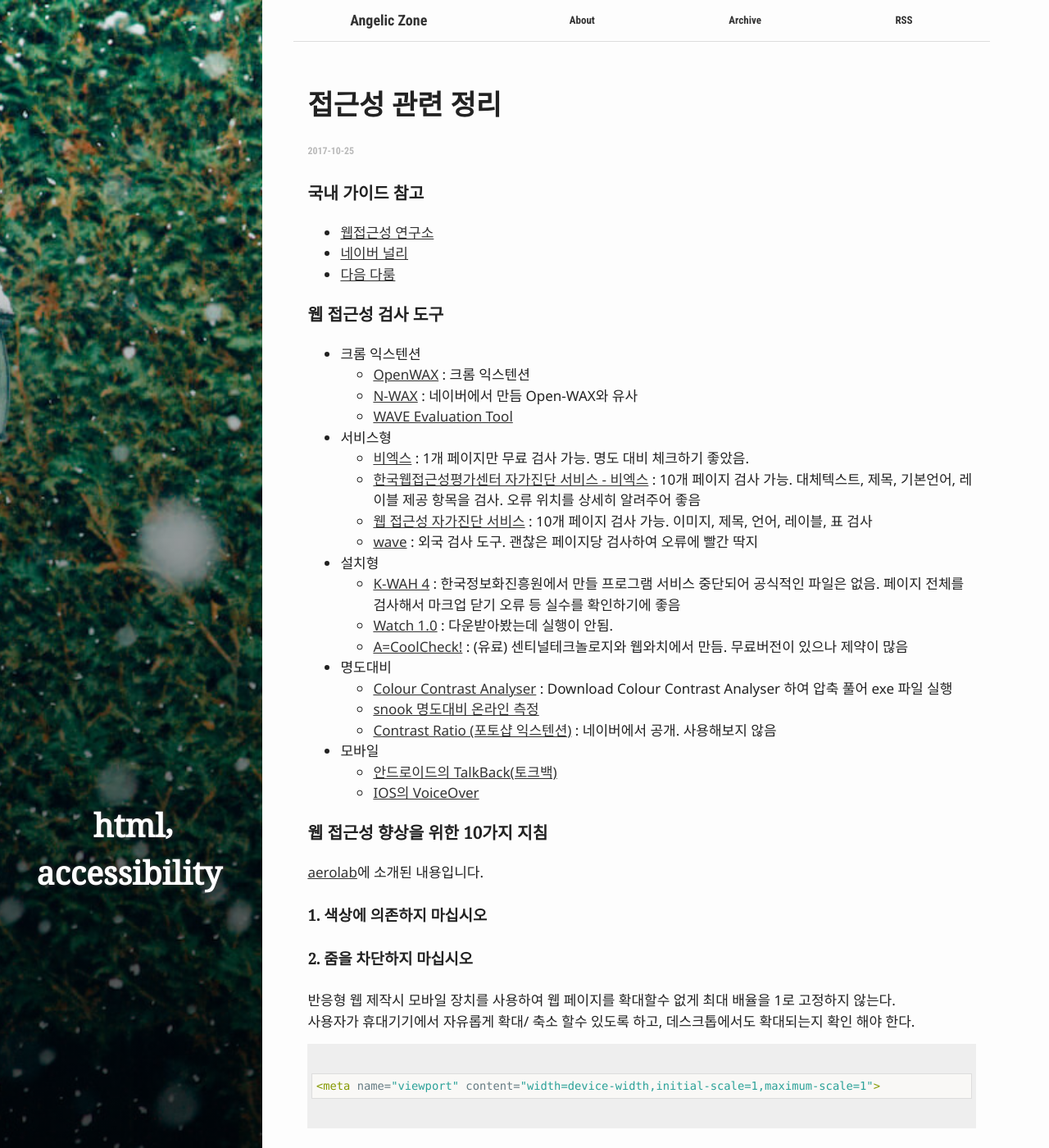
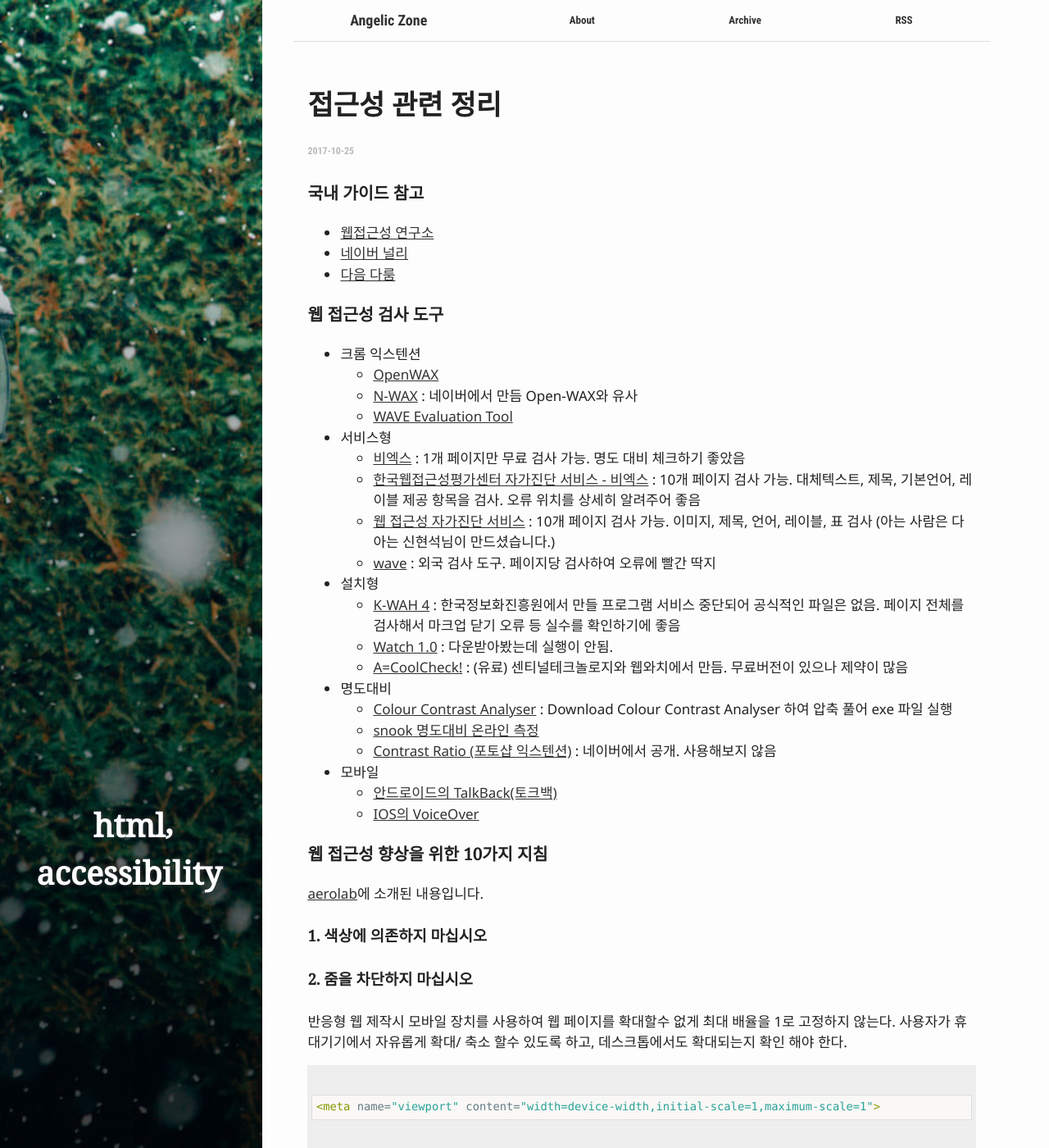
Before and after one commit to pigjh1/pigjh1.github.com, a Jekyll site: the page built from _posts/2017-10-25-web-accessibility.md, in a window 1280 px wide and 1400 px high. Shown: the whole window at 82% size. Built offline with Jekyll 4.4.1, drawn with Linux system fonts in a browser that asks for light colours; some of the changed text lies outside the part shown.

Commit message:
Update posts

```diff
--- a/_posts/2017-10-25-web-accessibility.md
+++ b/_posts/2017-10-25-web-accessibility.md
@@ -14,14 +14,14 @@
 
 ### 웹 접근성 검사 도구
 - 크롬 익스텐션
-    - [OpenWAX](https://chrome.google.com/webstore/detail/openwax/bfahpbmaknaeohgdklfbobogpdngngoe?hl=kohttps://chrome.google.com/webstore/detail/openwax/bfahpbmaknaeohgdklfbobogpdngngoe?hl=ko) : 크롬 익스텐션
+    - [OpenWAX](https://chrome.google.com/webstore/detail/openwax/bfahpbmaknaeohgdklfbobogpdngngoe?hl=kohttps://chrome.google.com/webstore/detail/openwax/bfahpbmaknaeohgdklfbobogpdngngoe?hl=ko)
     - [N-WAX](https://chrome.google.com/webstore/detail/n-wax/jngfhfcfdliajpedjfnbefhckaoknclp) : 네이버에서 만듬 Open-WAX와 유사
     - [WAVE Evaluation Tool](https://chrome.google.com/webstore/detail/wave-evaluation-tool/jbbplnpkjmmeebjpijfedlgcdilocofh?hl=ko)
 - 서비스형
-    - [비엑스](https://www.beaccessible.net/) : 1개 페이지만 무료 검사 가능. 명도 대비 체크하기 좋았음.
+    - [비엑스](https://www.beaccessible.net/) : 1개 페이지만 무료 검사 가능. 명도 대비 체크하기 좋았음
     - [한국웹접근성평가센터 자가진단 서비스 - 비엑스](https://www.beaccessible.net/dashboard/selfAnalyze) : 10개 페이지 검사 가능. 대체텍스트, 제목, 기본언어, 레이블 제공 항목을 검사. 오류 위치를 상세히 알려주어 좋음
-    - [웹 접근성 자가진단 서비스](https://accessibility.kr/nia/check.php) : 10개 페이지 검사 가능. 이미지, 제목, 언어, 레이블, 표 검사
-    - [wave](http://wave.webaim.org/) : 외국 검사 도구. 괜찮은 페이지당 검사하여 오류에 빨간 딱지
+    - [웹 접근성 자가진단 서비스](https://accessibility.kr/nia/check.php) : 10개 페이지 검사 가능. 이미지, 제목, 언어, 레이블, 표 검사 (아는 사람은 다 아는 신현석님이 만드셨습니다.)
+    - [wave](http://wave.webaim.org/) : 외국 검사 도구. 페이지당 검사하여 오류에 빨간 딱지
 - 설치형
     - [K-WAH 4](http://www.wah.or.kr/board/boardView.asp?page=1&brd_sn=2&brd_idx=1012) : 한국정보화진흥원에서 만들 프로그램 서비스 중단되어 공식적인 파일은 없음. 페이지 전체를 검사해서 마크업 닫기 오류 등 실수를 확인하기에 좋음
     - [Watch 1.0](http://www.webwatch.or.kr/solution/N05_01.html) : 다운받아봤는데 실행이 안됨.
```
Also changed, not shown: _posts/2017-01-23-css-flexbox.md (+1 -0 lines), _posts/2017-10-31-google-map.md (renamed from _posts/draft/google-map.md).
